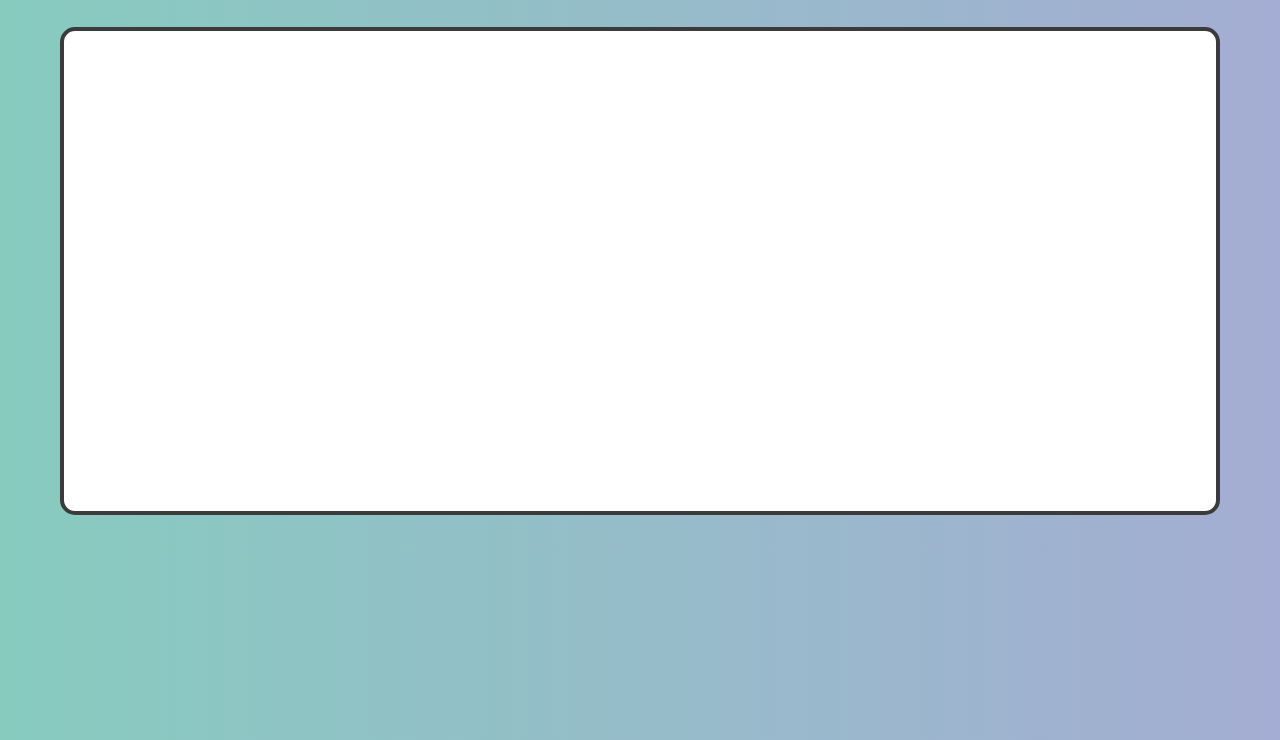
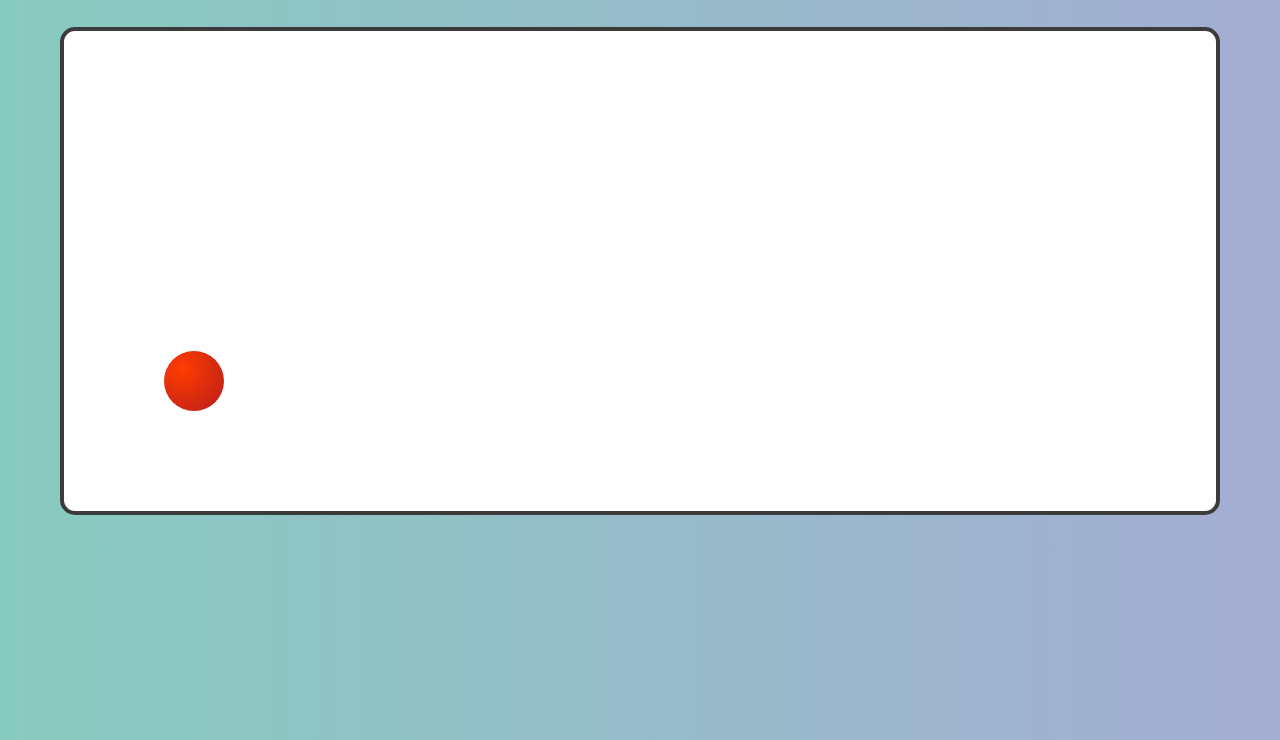
Before and after one commit to Anjana-20782/super-mario-game, a plain HTML site: page index.html in a window 1280 px wide. Shown: the part 60-800 px from the top of the page. Drawn offline with Linux system fonts and the light colour scheme.

Commit message:
new contents added Super-mario-game

```diff
--- a/css/style.css
+++ b/css/style.css
@@ -17,6 +17,16 @@ background-color: rgb(255, 255, 255);
 border: 4px solid #3b3b3b;
 border-radius: 15px;
 margin: 30px auto;
-/* position: relative; */
+position: relative;
 /* overflow: hidden; */
 }
+#play{
+width: 60px;
+height: 60px;
+border-radius: 50%;
+background:radial-gradient(circle at 30% 30%,#ff3d00,#b71c1c);
+position: absolute;
+left: 100px;
+bottom: 100px;
+/* transition: all 0.2 ease; */
+}
--- a/index.html
+++ b/index.html
@@ -11,7 +11,7 @@
    <h1>Super Mario Game</h1>
 
    <div class="game-contain" id="game">
-    <div class="play"></div>
+    <div id="play"></div>
    </div>
 
     <script src="./js/index.js"></script>
```
